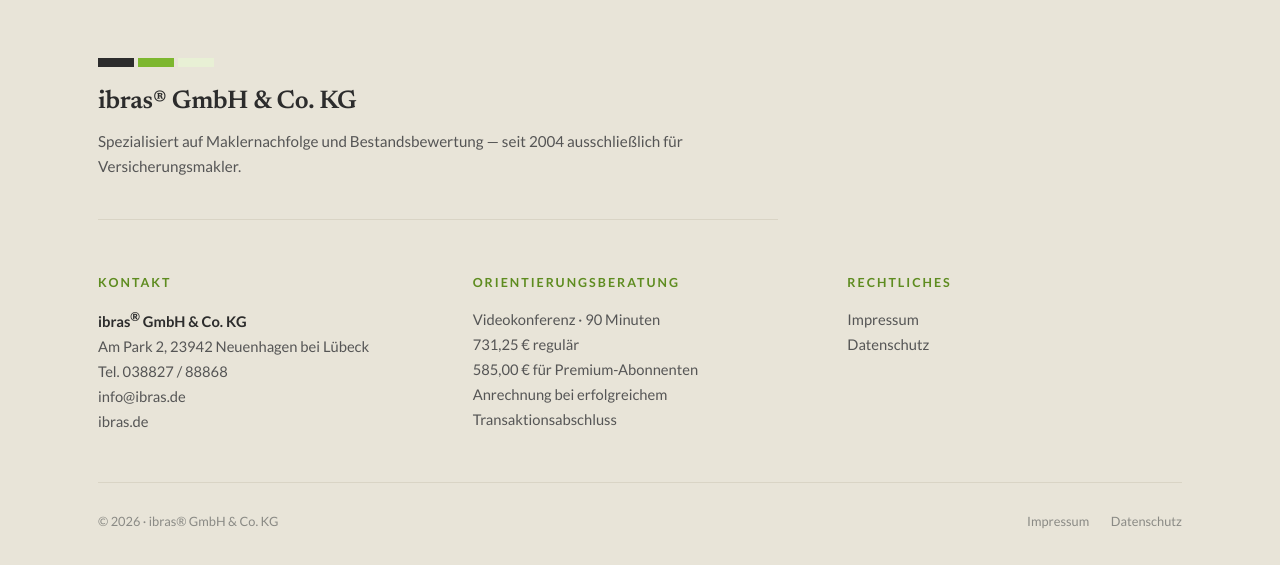
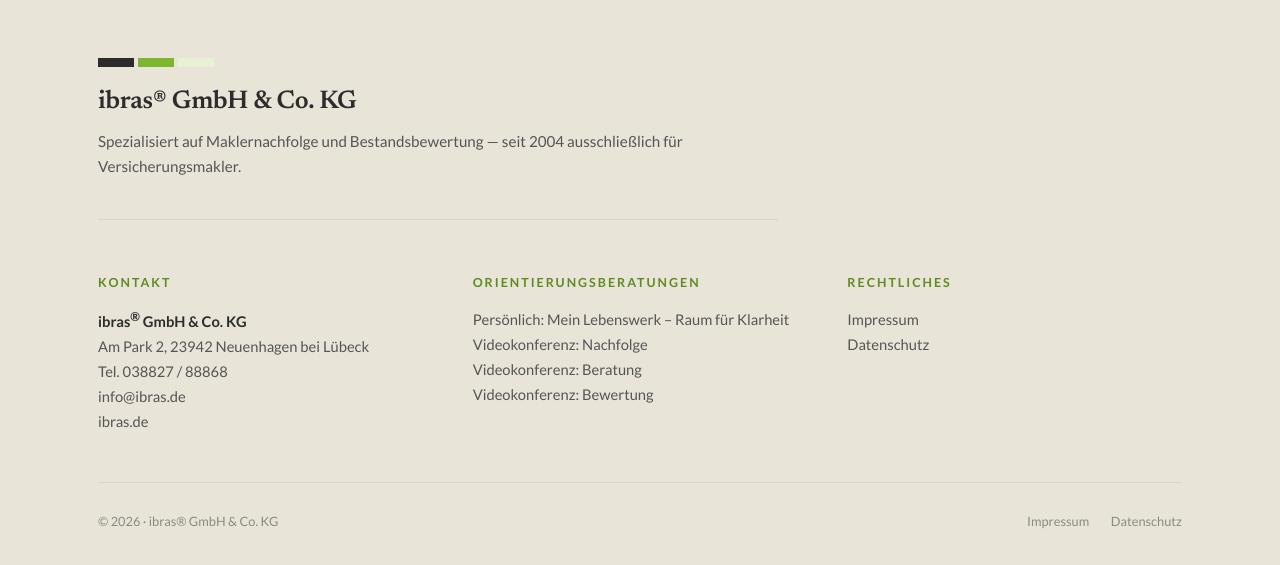
Before and after one commit to ibras2004/orientierungsberatung, a plain HTML site: page index.html in a window 1280 px wide. Shown: the part 9035-9600 px from the top of the page. Drawn offline with Linux system fonts and the light colour scheme.

Commit message:
Footer-Spalte Orientierungsberatung durch Liste der vier Beratungsformate ersetzen

```diff
--- a/index.html
+++ b/index.html
@@ -1848,12 +1848,12 @@
       </div>
 
       <div class="footer-col">
-        <h4>Orientierungsberatung</h4>
+        <h4>Orientierungsberatungen</h4>
         <p>
-          Videokonferenz · 90 Minuten<br>
-          731,25 € regulär<br>
-          585,00 € für Premium-Abonnenten<br>
-          Anrechnung bei erfolgreichem Transaktionsabschluss
+          Persönlich: Mein Lebenswerk – Raum für Klarheit<br>
+          Videokonferenz: Nachfolge<br>
+          Videokonferenz: Beratung<br>
+          Videokonferenz: Bewertung
         </p>
       </div>
 
```
